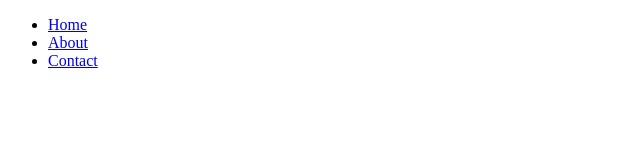
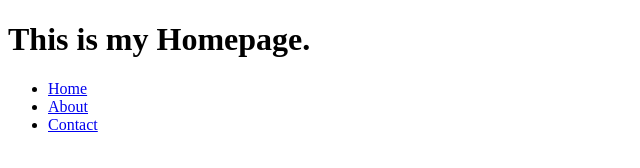
Before and after one commit to Akua1039/Tech4Girls_Lesson3, a plain HTML site: page index.html in a window 1280 px wide. Shown: the whole page, without its empty margins (0-640 px from the left). Drawn offline with Linux system fonts and the light colour scheme.

Commit message:
updated files

```diff
--- a/index.html
+++ b/index.html
@@ -6,6 +6,7 @@
     <title>Homepage</title>
 </head>
 <body>
+    <h1>This is my Homepage.</h1>
     <nav>
         <ul>
             <li><a href="index.html">Home</a></li>
```
